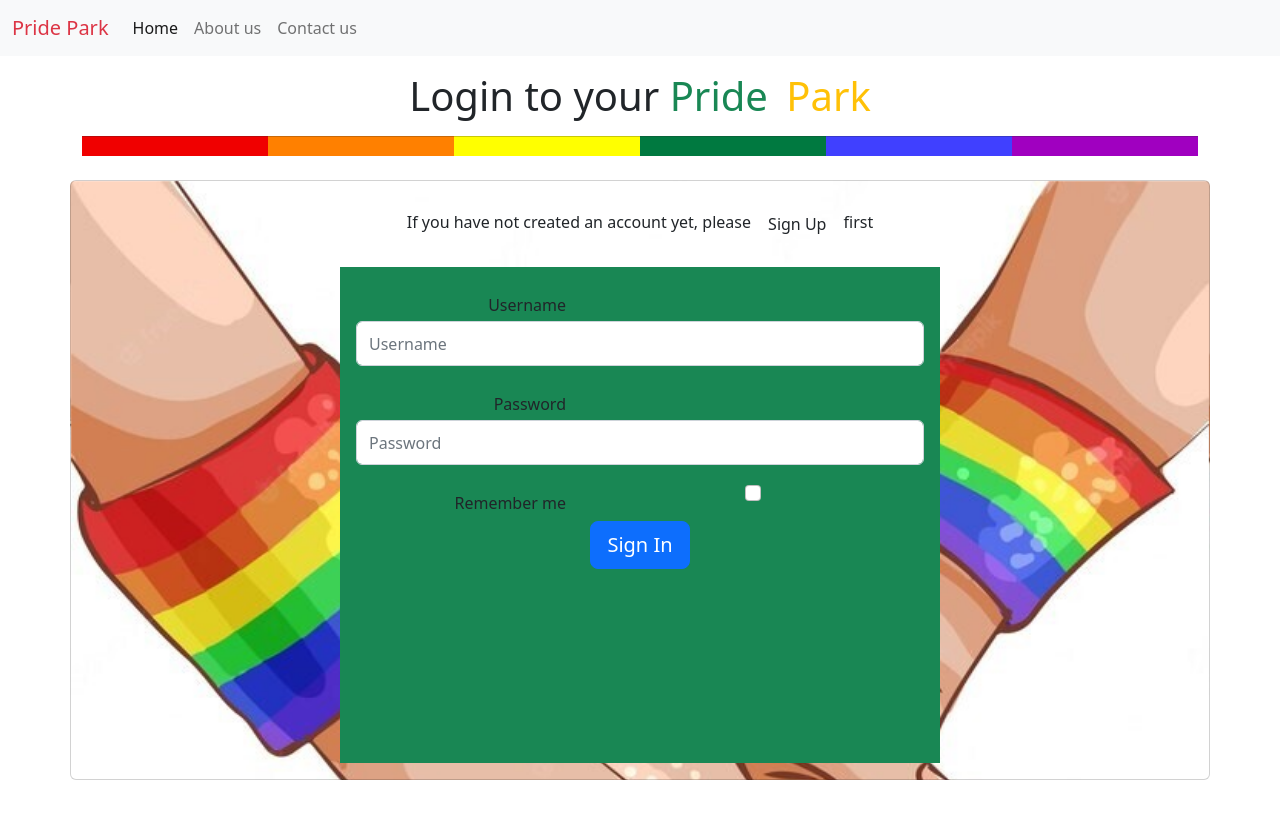
After one commit to mika-sims/pride-park, a Flask app: page /login in a window 1280 px wide. The commit adds this page. Run offline with Flask 2, Linux system fonts and the light colour scheme.

Commit message:
Add sign up and login pages

```diff
--- a/app.py
+++ b/app.py
@@ -14,6 +14,19 @@ def about():
    return render_template("about.html")
 
 
+
+# Signup page
+@app.route("/signup", methods=['GET', 'POST'])
+def signup():
+   return render_template("signup.html")
+
+
+# Signin page
+@app.route("/login", methods=['GET', 'POST'])
+def login():
+   return render_template("login.html")
+
+
 # Contact page
 @app.route("/contact", methods=['GET', 'POST'])
 def contact():
--- a/static/css/style.css
+++ b/static/css/style.css
@@ -8,6 +8,7 @@
 
 .hr-pride {
     height: 20px;
+    width: 100%;
 }
 
 .hero-pride {
@@ -16,3 +17,36 @@
     height: 600px;
     width: 100%;
 }
+
+.bg-signup {
+    background-image: url('/static/images/meet-pride.jpg');
+    background-size: cover;
+    height: 600px;
+    width: 100%;
+}
+
+form {
+    height: 600px;
+    width: 600px;
+    margin-right: auto;
+    margin-left: auto;
+    margin-top: 0px;
+    padding: 0px;
+}
+
+label {
+    height: 20px;
+    width: 200px;
+    margin-top: 10px;
+    margin-left: 10px;
+    text-align: right;
+    margin-right: 15px;
+    float: left;
+}
+
+input {
+    height: 45px;
+    width: 300px;
+    border: 1px solid #000;
+    margin-top: 10px;
+}
--- a/templates/index.html
+++ b/templates/index.html
@@ -7,6 +7,8 @@
         <div class="col-md-2 bg-pride"></div>
         <div class="col-md-8 bg-pride">
             <h1 class="text-danger text-center"><span class="text-success pe-2">Pride</span> <span class="text-warning">Park</span></h1>
+            <a href="{{ url_for('signup') }}">Signup</a>
+            <a href="{{ url_for('login') }}">Login</a>
         </div>
         <div class="col-md-2 bg-pride"></div>
         <div class="col-md-12">
--- /dev/null
+++ b/templates/login.html
@@ -0,0 +1,43 @@
+{% extends 'base.html' %}
+{% block content %}
+<div class="container">
+    <div class="col-md-2"></div>
+    <div class="col-md-12">
+        <h1 class="text-center my-3">Login to your <span class="text-success pe-2">Pride</span> <span class="text-warning">Park</span></h1>
+        <div class="bg-pride">
+            <hr class="hr-pride">
+        </div>
+    </div>
+    <div class="row pt-lg-2">
+        <div class="col-12 col-lg-8 mx-auto py-3 card mb-5 bg-signup">
+            <div class="col-12 text-center py-2">
+                <p>
+                    If you have not created an account yet, please
+                    <a class="btn" href="{{ url_for('signup') }}">Sign Up</a>
+                    first
+                </p>
+            </div>
+            <form action="{{ url_for('login') }}" method="POST" class="bg-success px-3">
+                <div class="my-3 text-center">
+                    <label class="form-label">Username <i class="bi bi-person-plus-fill"></i></label>
+                    <input class="form-control" type="text" name="username" placeholder="Username" />
+                </div>
+                <div class="mb-3 text-center">
+                    <label class="form-label">Password <i class="bi bi-key-fill"></i></label>
+                    <input class="form-control" type="password" name="password" placeholder="Password" />
+                </div>
+                <div class="mb-3 text-center">
+                    <label class="form-check-label" for="rememberMe"> Remember me</label>
+                    <input class="form-check-input" type="checkbox" name="rememberMe" id="rememberMe" />
+                </div>
+                <div class="text-center">
+                    <button class="btn btn-primary btn-lg" type="submit">
+                        Sign In <i class="bi bi-box-arrow-in-right"></i>
+                    </button>
+                </div>
+            </form>
+        </div>
+
+    </div>
+</div>
+{% endblock %}
```
Also changed, not shown: templates/signup.html (added, +42 -0 lines).
